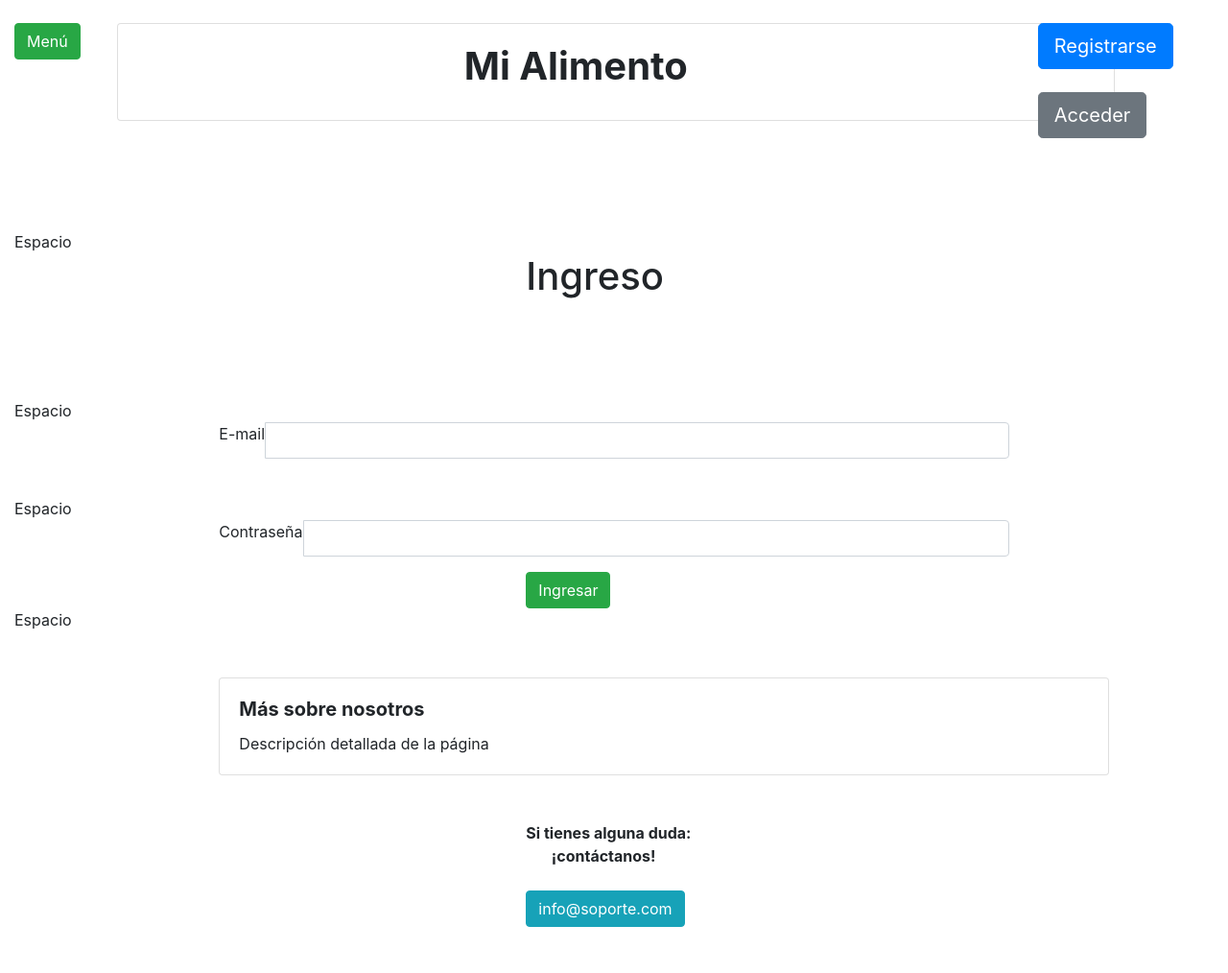
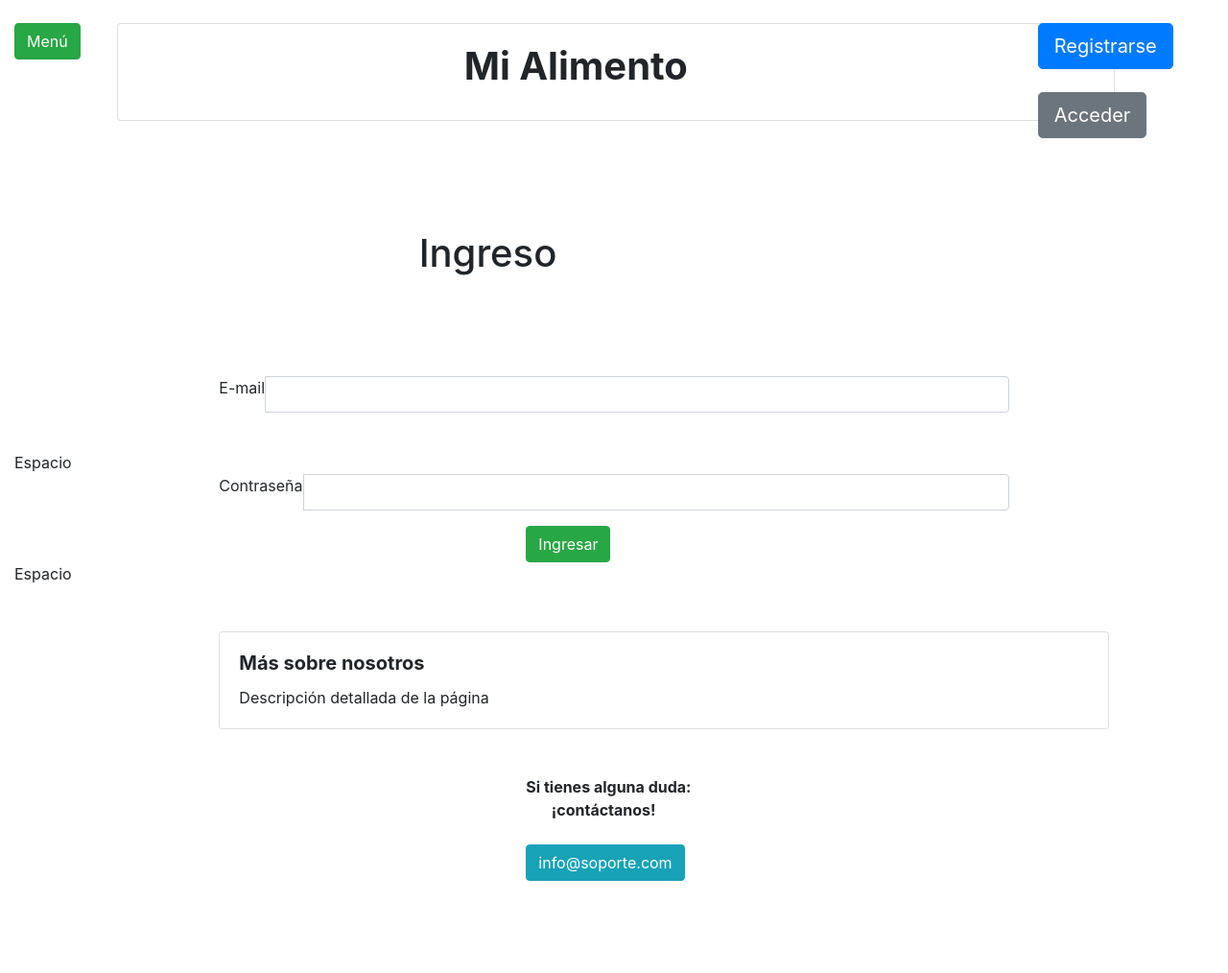
Before and after one commit to DaniBeato/Programacion-1, a Flask app: page /ingreso in a window 1280 px wide. Shown: the whole page at 96% size. After the commit the page ends 918 px from the top, so only its background shows below. Run offline with Flask 2, Linux system fonts and the light colour scheme; parts of the project's set-up code (start-up, migrations or seed data) failed here and were passed over; some libraries are stand-ins or nearby versions.

Commit message:
corrigiendo_formularios

```diff
--- a/frontend/main/routes/bolson.py
+++ b/frontend/main/routes/bolson.py
@@ -1,7 +1,7 @@
 from flask import Blueprint, render_template, redirect, url_for, current_app, request
 import requests, json
 from .auth import admin_required
-from main.forms.filtro_forms import FiltroForm, BolsonForm
+#from main.forms.filtro_forms import FiltroForm, BolsonForm
 
 bolson = Blueprint('bolson', __name__, url_prefix = '/bolson')
 
--- a/frontend/main/routes/main.py
+++ b/frontend/main/routes/main.py
@@ -135,8 +135,9 @@ def ingreso():
         else:
             flash('Usuario o contraseña incorrecta', 'danger')
     print(form.errors)
+    header = 'Ingreso'
     #return redirect(url_for('main.vista_principal'))
-    return render_template('/main/Ingreso(3).html', form=form)
+    return render_template('/main/Ingreso(3).html', form=form, header = header)
 
 
 
--- a/frontend/main/templates/main/Ingreso(3).html
+++ b/frontend/main/templates/main/Ingreso(3).html
@@ -1,24 +1,12 @@
 {% extends './main/Main(sin_registro)(37).html' %}
 {% from 'macros/form.html' import show_field, show_submit %}
-
+{% import 'macros/header.html' as macro_header %}
 
 {% block body %}
+    {{ macro_header.show_header(header) }}
     <div class = "container-fluid">
         <form method="POST" action="{{ url_for('main.ingreso') }}" >
             <input type="hidden" name="csrf_token" value="{{ csrf_token() }}"/>
-            <div class="row">
-                <div class="col-md-12">Espacio</div>
-            </div>
-            <div class="row">
-                <div class="col-md-5"></div>
-                <div class="col-md-6">
-                    <h1>Ingreso</h1>
-                </div>
-                <div class="col-md-1"></div>
-            </div>
-            <div class="row">
-                <div class="col-md-12"><br><br><br><br>Espacio</div>
-            </div>
             <div class="row">
                 <div class="col-md-2"></div>
                 <div class="col-md-8">
```
